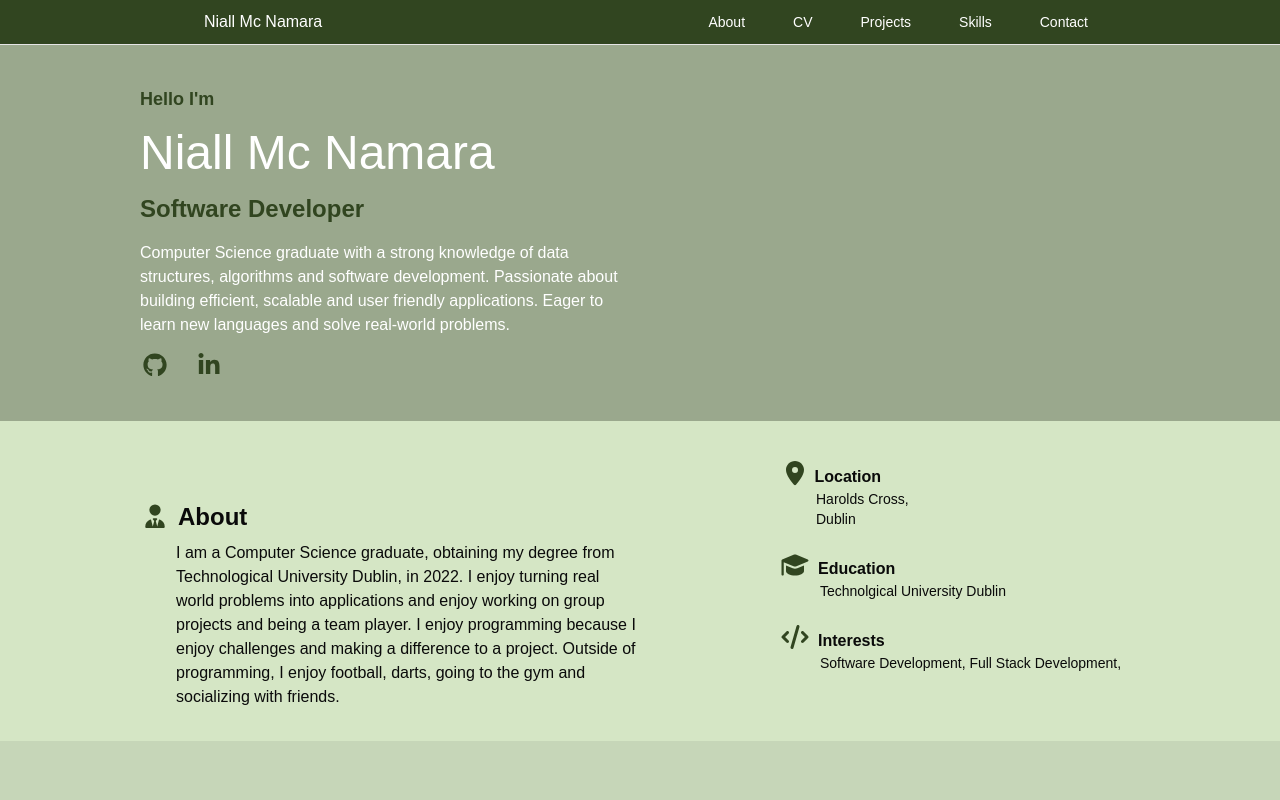
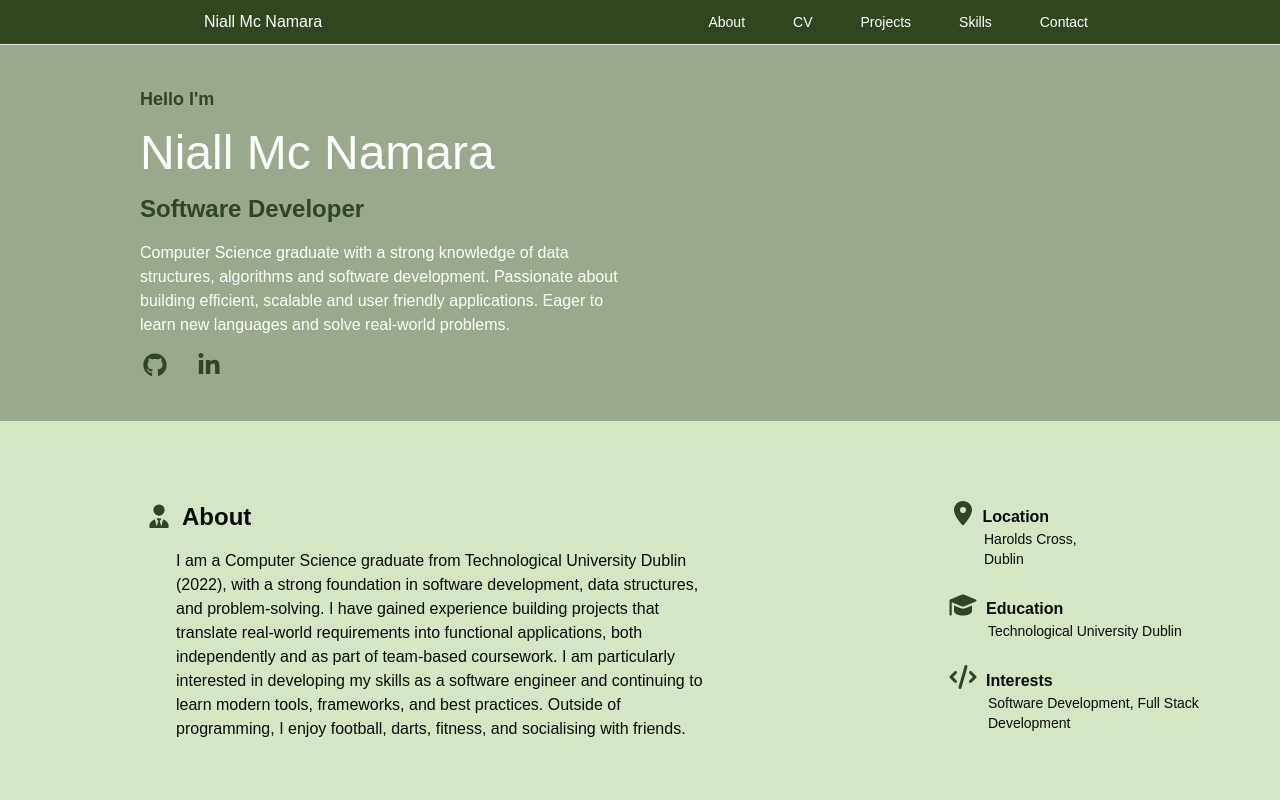
Before and after one commit to c18441084/ProfolioWebsite, a React (Vite) app: page / in a window 1280 px wide. Shown: the top 800 px of the page. Built offline with nearby package versions, Linux system fonts and the light colour scheme.

Commit message:
fixed styling for smaller screens and added Skills title

```diff
--- a/src/Components/Niallmcnamara.jsx
+++ b/src/Components/Niallmcnamara.jsx
@@ -119,43 +119,62 @@ export default function Niallmcnamara(){
             </div>
 
 
-            <div className="flex pt-5 pb-5 scroll-mt-20 h-80" id="about-me">
-                <div className="w-1/2 pl-35 pt-15">
-                    <h1 className="text-2xl font-bold pb-2">
-                        <FontAwesomeIcon icon={faUserTie} className="text-2xl pr-2 text-[#314520]" />About
+           <div className="max-w-7xl mx-auto px-8 py-20 flex justify-between items-start scroll-mt-20" id="about-me">
+                <div className="flex-1 min-w-0 max-w-2xl pl-28">
+                    <h1 className="text-2xl font-bold pb-4">
+                        <FontAwesomeIcon icon={faUserTie} className="text-2xl pr-2 text-[#314520]" />
+                        About
                     </h1>
-                    <p className="pl-9">
-                        I am a Computer Science graduate, obtaining my degree from Technological
-                        University Dublin, in 2022. I enjoy turning real world problems into
-                        applications and enjoy working on group projects and being a team player.
-                        I enjoy programming because I enjoy challenges and making a
-                        difference to a project. Outside of programming, I enjoy football, darts,
-                        going to the gym and socializing with friends.
+
+                    <p className="pl-8">
+                        I am a Computer Science graduate from Technological University Dublin
+                        (2022), with a strong foundation in software development, data structures,
+                        and problem-solving. I have gained experience building projects that translate
+                        real-world requirements into functional applications, both independently and as
+                        part of team-based coursework. I am particularly interested in developing my skills
+                        as a software engineer and continuing to learn modern tools, frameworks, and best
+                        practices. Outside of programming, I enjoy football, darts, fitness, and socialising
+                        with friends.
                     </p>
                 </div>
-                <div className="pl-35 pt-5">
+
+
+                <div className="w-[300px] shrink-0">
                     <p className="font-bold">
-                        <FontAwesomeIcon icon={faLocationDot} className="text-2xl text-[#314520]" /> Location
+                        <FontAwesomeIcon
+                            icon={faLocationDot}
+                            className="text-2xl text-[#314520]"
+                        />
+                        {" "}Location
                     </p>
+
                     <p className="text-sm pl-9">
-                        Harolds Cross,<br />
+                        Harolds Cross,
+                        <br />
                         Dublin
                     </p>
+
                     <br />
+
                     <a href="https://www.tudublin.ie/">
                         <p className="font-bold">
                             <FontAwesomeIcon icon={faGraduationCap} className="text-2xl text-[#314520] pr-2" />Education
                         </p>
+
                         <p className="text-sm pl-10">
-                            Technolgical University Dublin
+                            Technological University Dublin
                         </p>
                     </a>
+
                     <br />
+
                     <p className="font-bold">
-                            <FontAwesomeIcon icon={faCode} className="text-2xl text-[#314520] pr-2" />Interests
+                        <FontAwesomeIcon icon={faCode} className="text-2xl text-[#314520] pr-2"/>Interests
                     </p>
-                    <p className="text-sm pl-10 w-90">
-                        Software Development, Full Stack Development,
+
+                    <p className="text-sm pl-10">
+                        Software Development,
+                        Full Stack Development
                     </p>
                 </div>
             </div>
@@ -185,7 +204,7 @@ export default function Niallmcnamara(){
                 <h1 className="text-2xl font-bold pb-7">
                     <FontAwesomeIcon icon={faWrench} className="text-2xl pr-2 text-[#314520]" />Projects
                 </h1>
-                <div className="flex flex-wrap gap-30">
+                <div className="flex gap-8 overflow-x-auto pb-4">
                     <Card className="w-90">
                         <img src={FindMyOwner} className="h-48 w-full object-cover"/>
                         <CardHeader>
@@ -261,32 +280,24 @@ export default function Niallmcnamara(){
                     </Card>
                 </div>
             </div>
-            {/* <div className="pt-6 flex justify-center items-center">
-                <Card className="w-275">
-                    <CardHeader className="flex justify-center items-center">
-                        <CardTitle className="font-bold text-2xl">Niall Mc Namara</CardTitle>
-                    </CardHeader>
-                    <CardContent>
-                        <div className="flex gap-6">
-                            <Card className="w-80">
-                                <CardHeader className="flex justify-center items-center">
-                                    <CardTitle>Languages</CardTitle>
-                                </CardHeader>
-                            </Card>
-                            <Card className="w-80">
-                                <CardHeader className="flex justify-center items-center">
-                                    <CardTitle>About</CardTitle>
-                                </CardHeader>
-                            </Card>
-                            <Card className="w-80">
-                                <CardHeader className="flex justify-center items-center">
-                                    <CardTitle>Education</CardTitle>
-                                </CardHeader>
-                            </Card>
-                        </div>
-                    </CardContent>
-                </Card>
-            </div> */}
+
+            <div className="flex bg-[#c6d6b8] h-45 scroll-mt-20" id="skills">
+                <div className="w-1/2 pl-35 pt-15 pb-10">
+                    <h1 className="text-2xl font-bold pb-2">
+                        <FontAwesomeIcon icon={faCode} className="text-2xl pr-2 text-[#314520]" />Skills
+                    </h1>
+                </div>
+                <div className="pt-5">
+                    {/* <Button className="bg-[#c6d6b8] border border-black ml-50 mt-15 text-[#314520] hover:text-white">
+                        <a href="/NiallMcNamaraCV.docx" download="NiallCV.docx" className="flex items-center">
+                            <FontAwesomeIcon icon={faDownload} className="text-2xl pr-2 text-inherit"/>
+                            <span className="text-inherit">
+                                Download CV(docx)
+                            </span>
+                        </a>
+                    </Button> */}
+                </div>
+            </div>
         </div>
     )
 }
```
